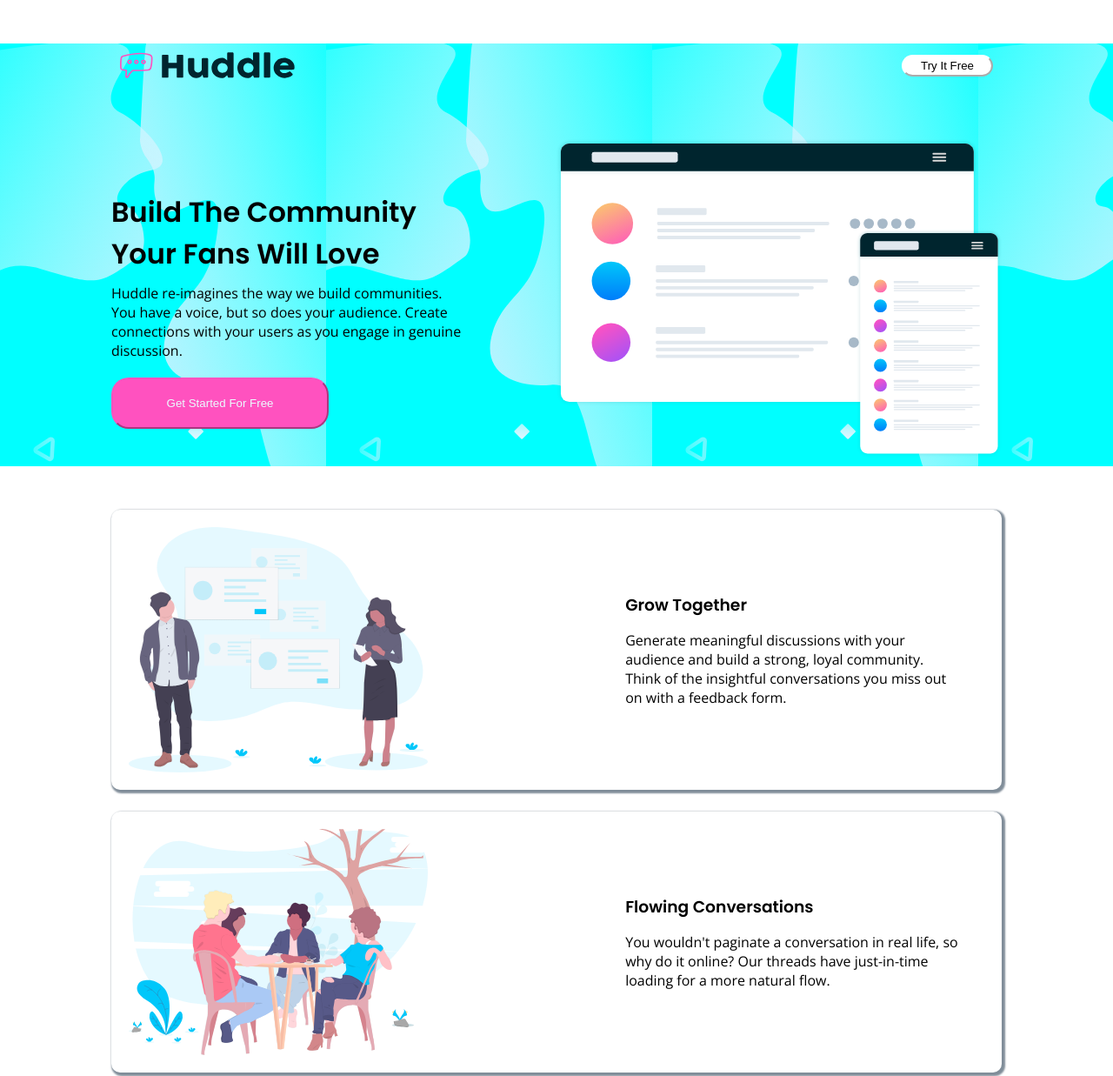
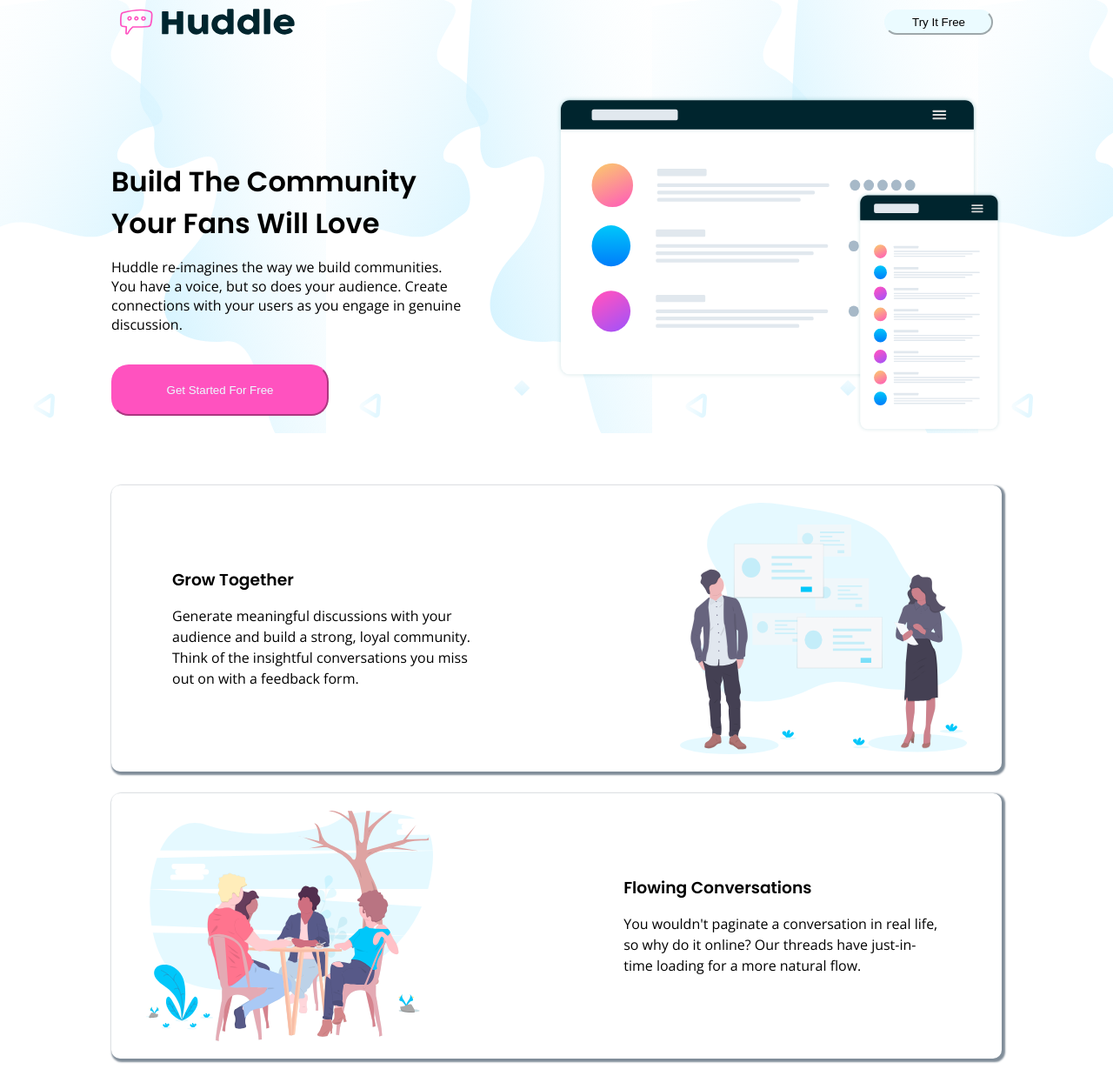
Before and after one commit to chimaris/huddle-landing-page, a plain HTML site: page index.html in a window 1280 px wide. Shown: the top 1237 px of the page at 87% size. Drawn offline with nearby package versions, Linux system fonts and the light colour scheme.

Commit message:
fixed header and footer issues

```diff
--- a/css/style.css
+++ b/css/style.css
@@ -8,22 +8,21 @@ body {
     font-family: 'Open Sans', sans-serif;
 }
 
-.wrapper {
+/* .wrapper {
     margin : 0 10px !important;
     padding : 0 10px !important;
     font-size: 1.1250em;
-}
+} */
 
 header {
-    background-image: url('/images/bg-hero-mobile.svg');
-    background-color: aqua;
-    margin-top: 0 !important;
+    background-image: url('../images/bg-hero-mobile.svg');
+    /* background-color: aqua; */
 
 }
 
-footer, header {
+/* footer, header {
     width: 100%;
-}
+} */
 
 img {
     width: 100%;
@@ -36,10 +35,6 @@ h1, h3 {
 
 p {
     margin: 15px 0;
-}
-
-a {
-    text-decoration: none;
 }
 
 nav {
@@ -56,9 +51,9 @@ nav .logo {
 
 .tryItButton {
     border-radius: 20px;
-    padding: 3px 20px;
-    border-color: #fff;
-    background-color: #fff;
+    padding: 5px 30px;
+    border-color: hsl(193, 100%, 96%);;
+    background-color: hsl(193, 100%, 96%);;
 }
 
 .getStartedBtn {
@@ -77,10 +72,6 @@ header.header .info-section {
     margin: 50px 20px;
 }
 
-.info-section h1, .info-section p, .info-section img, .info-section button  {
-    margin: 10px 0;
-}
-
 main.card, main.readyToBuild-section {
     text-align: center;
     width: 80%;
@@ -88,14 +79,13 @@ main.card, main.readyToBuild-section {
     padding: 10px;
     border-radius: 10px;
     box-shadow: 2px 2px 2px 2px hsl(208, 11%, 55%);
-
-    /* background-color: ; */
 }
 
 main.readyToBuild-section {
     background-color: #fff;
-    /* position: relative; */
-    /* z-index: 100; */
+    position: relative;
+    z-index: 100;
+    bottom: -100px;
 }
 
 footer {
@@ -104,17 +94,10 @@ footer {
     padding: 100px 10px 10px 20px;
     line-height: 2;
     font-size: 0.9rem;
-    position: relative;
-    bottom: 80px;
-    z-index: -100;
-    margin-bottom: 0;
-
-
-
 }
 
 ul {
-    margin: 10px 0;
+    /* margin: 10px 0; */
     list-style: none;
 }
 
@@ -159,7 +142,7 @@ footer p {
     }
     .navBar, header.header .info-section, footer .footer-wrapper {
         width: 80%;
-        margin: 50px auto;
+        margin: 0 auto;
     }
 
     nav .logo {
@@ -170,7 +153,7 @@ footer p {
         text-align: left;
         display: flex;
         justify-content: space-between;
-        /* margin: 100px auto; */
+        margin: 60px auto;
     }
 
     .info-section > .info {
@@ -188,8 +171,8 @@ footer p {
         display: flex;
         justify-content: space-between;
         /* height: 350px; */
-        padding: 20px;
-        left: 1.5;
+        padding: 20px 40px;
+        line-height: 1.5;
     }
 
     main.card .card-text {
@@ -197,6 +180,10 @@ footer p {
         text-align: left;
         padding: 60px 30px ;
 
+    }
+
+    main.card1, main.card3 {
+        flex-direction: row-reverse;
     }
 
     main.readyToBuild-section {
--- a/index.html
+++ b/index.html
@@ -35,7 +35,7 @@
         <img src="images/illustration-mockups.svg" alt="Mockups">
       </section>
     </header>
-    <main class="card">
+    <main class="card card1">
       <img src="images/illustration-grow-together.svg" alt="Grow together">
       <section class="card-text">
         <h3> Grow Together </h3>
@@ -43,7 +43,7 @@
           Think of the insightful conversations you miss out on with a feedback form.</p>
       </section>
     </main>
-    <main class="card">
+    <main class="card card2">
       <img src="images/illustration-flowing-conversation.svg" alt="Flowing Conversation">
       <section class="card-text">
         <h3> Flowing Conversations </h3>
@@ -51,7 +51,7 @@
           have just-in-time loading for a more natural flow.</p>
       </section>
     </main>
-    <main class="card">
+    <main class="card card3">
       <img src="images/illustration-your-users.svg" alt="Flowing Conversation">
       <section class="card-text">
         <h3> Your Users </h3>
```
